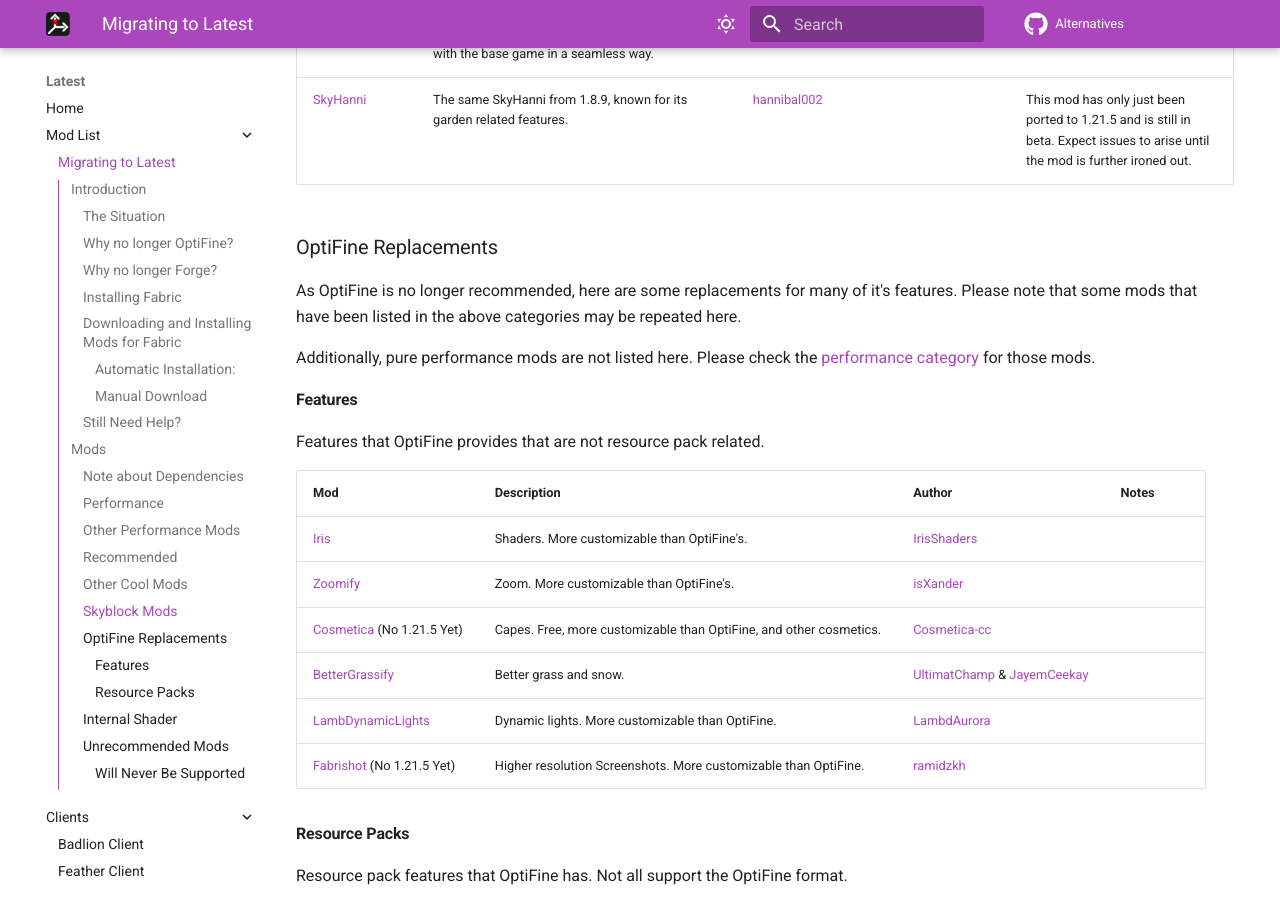
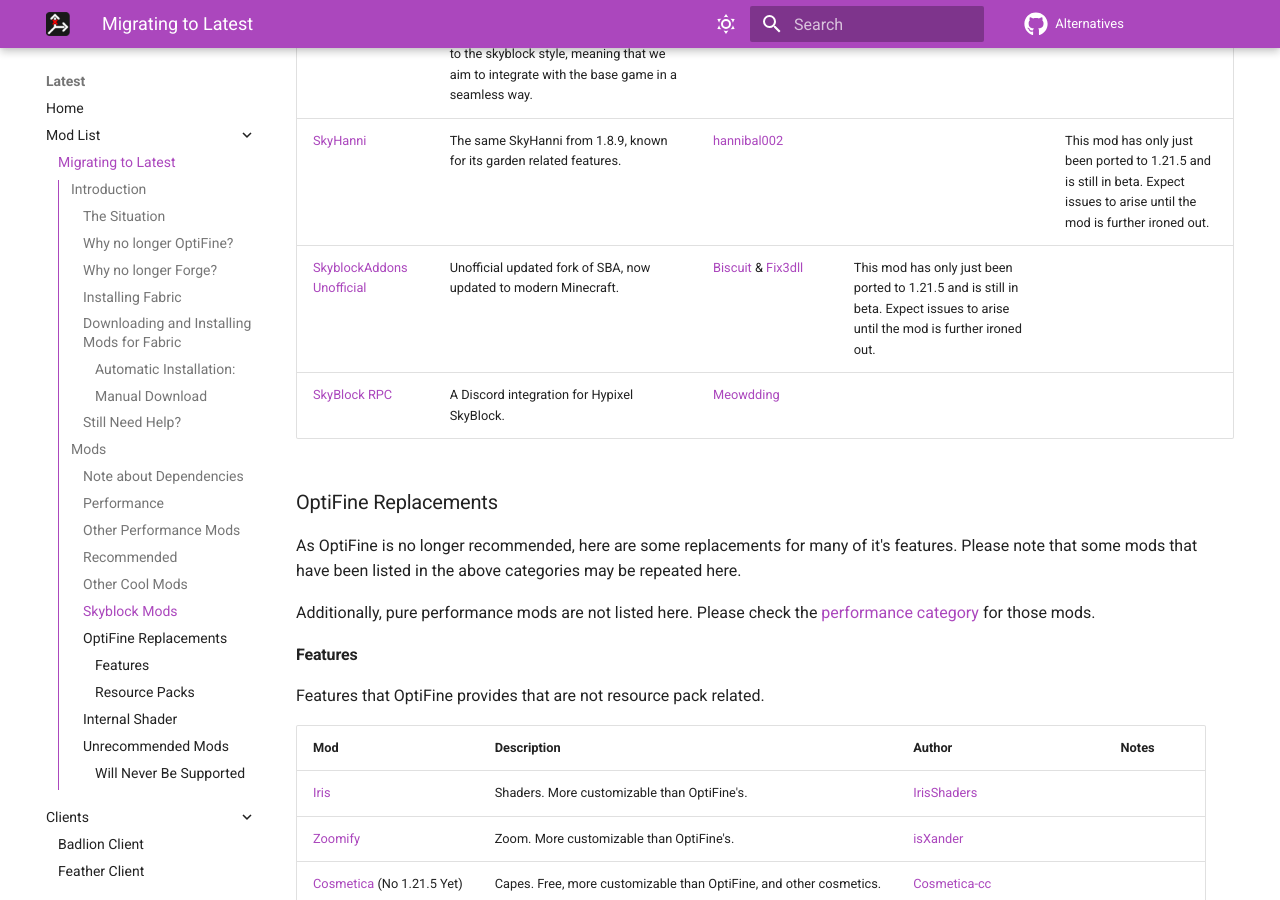
Before and after one commit to MicrocontrollersDev/Alternatives, an MkDocs documentation site: the page built from docs/latest/migrating.md, in a window 1280 px wide and 900 px high, scrolled down 10862 px. Built offline with MkDocs 1.6.1 and Material for MkDocs 9.7.7, drawn with Linux system fonts in a browser that asks for light colours; comment, search, counter and statistics services are not loaded.

Commit message:
add sba and sbrpc

```diff
--- a/docs/latest/migrating.md
+++ b/docs/latest/migrating.md
@@ -222,6 +222,9 @@
 | [Skylens](https://modrinth.com/mod/skylens) | Skylens is a highly customizable mod that shows missing enchants, has a pet overlay, a compact level display and other cool features. | [nextrg](https://github.com/nextrg) |
 | [SkyOcean](https://modrinth.com/mod/skyocean) | SkyOcean is a mod that aims to improve the playing experience while staying true to the skyblock style, meaning that we aim to integrate with the base game in a seamless way. | [Meowdding](https://github.com/meowdding) |
 | [SkyHanni](https://modrinth.com/mod/skyhanni) | The same SkyHanni from 1.8.9, known for its garden related features. | [hannibal002](https://github.com/hannibal002) | | This mod has only just been ported to 1.21.5 and is still in beta. Expect issues to arise until the mod is further ironed out. |
+| [SkyblockAddons Unofficial](https://modrinth.com/mod/skyblockaddons-unofficial) | Unofficial updated fork of SBA, now updated to modern Minecraft. | [Biscuit](https://github.com/BiscuitDevelopment) & [Fix3dll](https://github.com/Fix3dll) | This mod has only just been ported to 1.21.5 and is still in beta. Expect issues to arise until the mod is further ironed out. |
+| [SkyBlock RPC](https://modrinth.com/mod/skyblock-rpc) | A Discord integration for Hypixel SkyBlock. | [Meowdding](https://github.com/meowdding) |
+
 
 ### OptiFine Replacements
 
```
